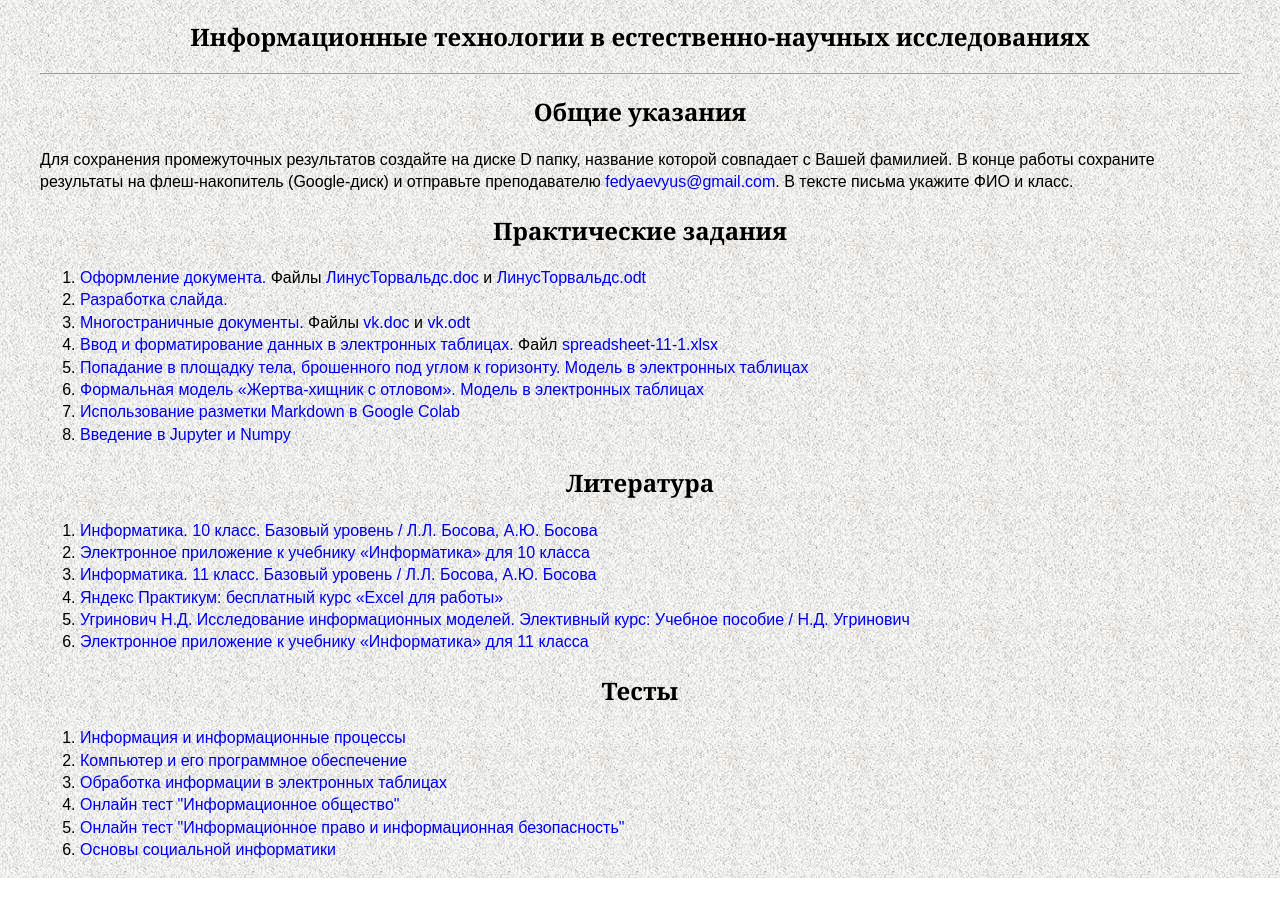
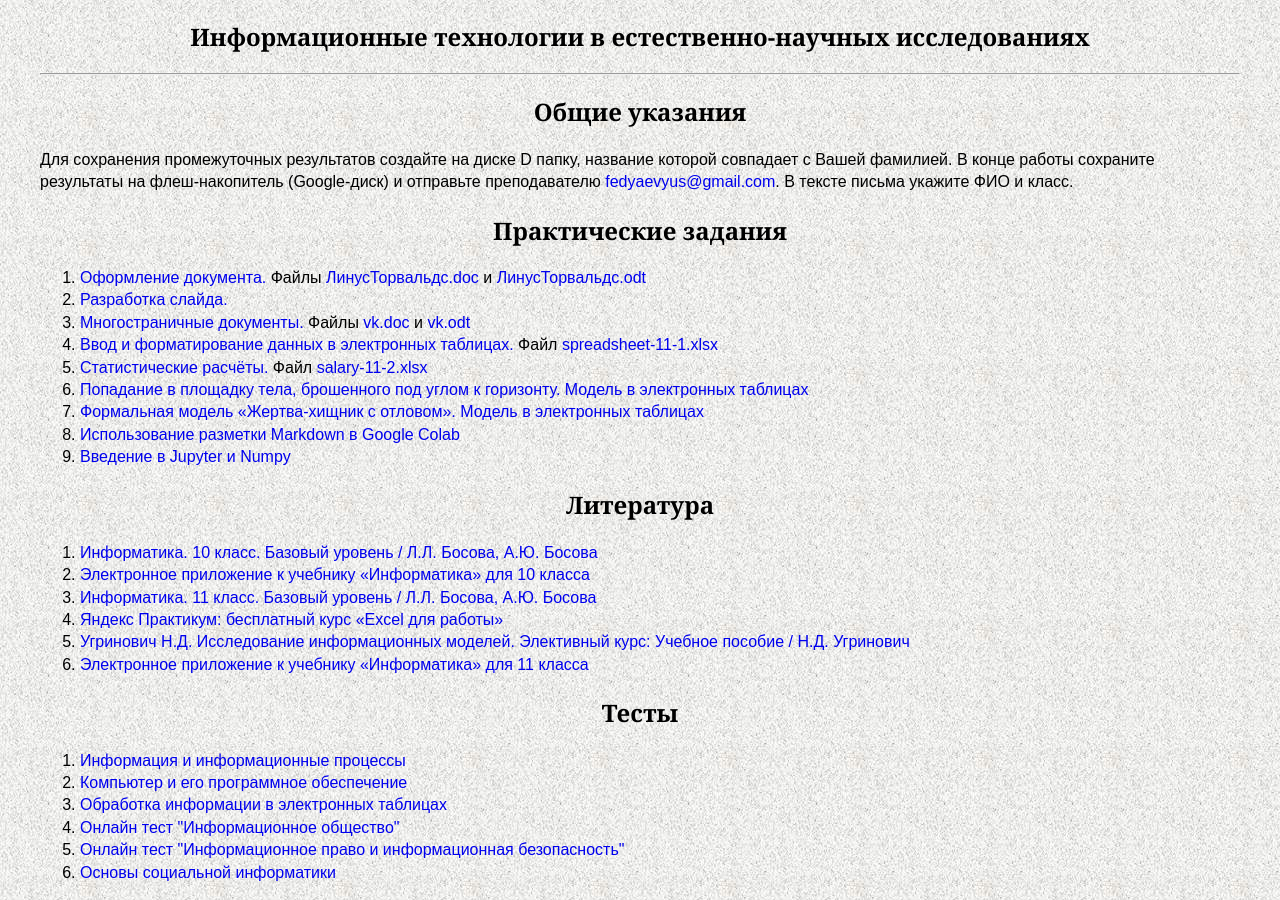
Before and after one commit to orelgym1/orelgym1.github.io, a plain HTML site: page index.html in a window 1280 px wide. Before the commit the page ends 878 px from the top, so only its background shows below. Drawn offline with Linux system fonts and the light colour scheme.

Commit message:
Update index.html

```diff
--- a/index.html
+++ b/index.html
@@ -23,6 +23,7 @@
 	<li><a href="doc/work-10-2.pdf">Разработка слайда.</a></li>
 	<li><a href="doc/work-10-3.pdf">Многостраничные документы.</a> Файлы <a href="doc/vk.doc" download>vk.doc</a> и <a href="doc/vk.odt" download>vk.odt</a></li>
 	<li><a href="doc/spreadsheet-11-1.pdf">Ввод и форматирование данных в электронных таблицах.</a> Файл <a href="doc/spreadsheet-11-1.xlsx" download>spreadsheet-11-1.xlsx</a></li>
+	<li><a href="doc/salary-11-2.pdf">Статистические расчёты.</a> Файл <a href="doc/salary-11-2.xlsx" download>salary-11-2.xlsx</a></li>
 	<!-- <li><a href="doc/exel.pdf">Обработка данных средствами электронных таблиц</a></li>
 	<li><a href="doc/exel2.pdf">Обработка данных средствами электронных таблиц (продолжение)</a></li> -->
 	<li><a href="lab1/theory.html">Попадание в площадку тела, брошенного под углом к горизонту.</a> <a href="lab1/model.html">Модель в электронных таблицах</a></li>
```
